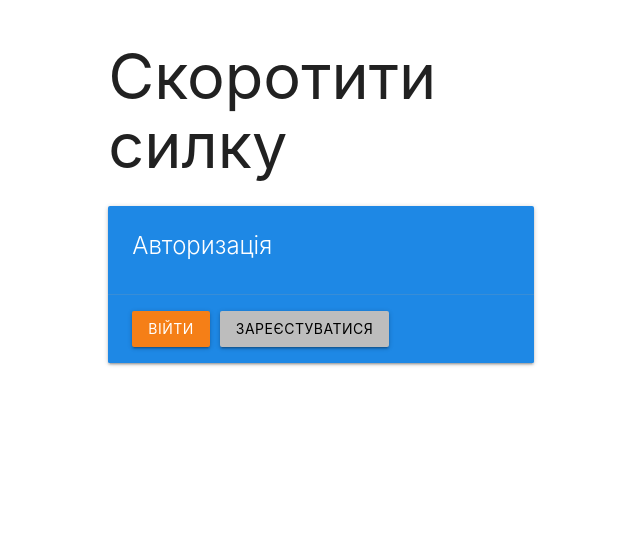
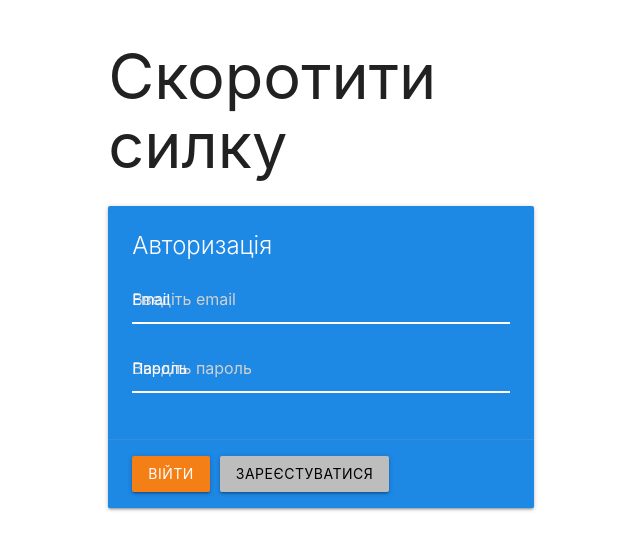
Before and after one commit to Robert-gut/M.E.R.N, a React (Create React App) app in the folder client/: page /links in a window 1280 px wide. Shown: the top 550 px of the page, without its empty margins (319-959 px from the left). Built offline with nearby package versions, Linux system fonts and the light colour scheme.

Commit message:
created component LinkPage

```diff
--- a/client/src/index.css
+++ b/client/src/index.css
@@ -1 +1,20 @@
 @import url("materialize-css/dist/css/materialize.min.css");
+
+input.yellow-input{
+    border-bottom: 1px solid #fff !important;
+    box-shadow: 0 1px 0 0 #fff !important;
+}
+
+input.yellow-input + label{
+    color: #ffffff !important;
+}
+
+
+input.yellow-input:focus + label{
+    color: #ffeb3d !important;
+}
+
+input.yellow-input:focus{
+    border-bottom: 1px solid #ffeb3d !important;
+    box-shadow: 0 1px 0 0 #ffeb3d !important;
+}
--- a/client/src/pages/LinksPage.js
+++ b/client/src/pages/LinksPage.js
@@ -1,6 +1,12 @@
 import React from "react"
 
 export const LinksPage = () => {
+    const [form, setForm] = React.useState({ email: '', password: '' })
+
+    const changeHandler = e => {
+        setForm({...form, [e.target.name]: e.target.value})
+    }
+
     return (
         <div className="row">
             <div className="col s6 offset-s3">
@@ -9,11 +15,34 @@ export const LinksPage = () => {
                     <div className="card-content white-text">
                         <span className="card-title">Авторизація</span>
                         <div>
+                            <div className="input-field">
+                                <input
+                                    placeholder="Введіть email"
+                                    id="email"
+                                    type="text"
+                                    name="email"
+                                    className="yellow-input"
+                                    onChange={changeHandler}
+                                />
+                                <label htmlFor="email">Email</label>
+                            </div>
+
+                            <div className="input-field">
+                                <input
+                                    placeholder="Введіть пароль"
+                                    id="password"
+                                    type="password"
+                                    name="password"
+                                    className="yellow-input"
+                                    onChange={changeHandler}
+                                />
+                                <label htmlFor="password">Пароль</label>
+                            </div>
 
                         </div>
                     </div>
                     <div className="card-action">
-                        <button className="btn yellow darken-4" style={{marginRight: '10px'}}>Війти</button>
+                        <button className="btn yellow darken-4" style={{ marginRight: '10px' }}>Війти</button>
                         <button className="btn grey lighten-1 black-text">Зареєстуватися</button>
                     </div>
                 </div>
```
